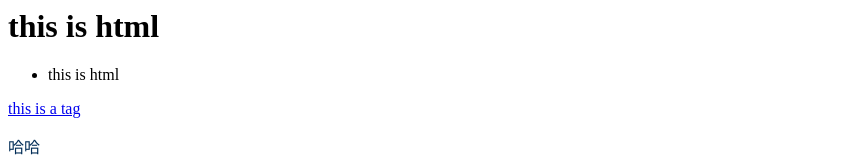
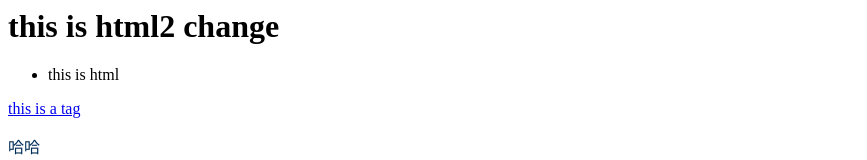
Before and after one commit to zyn-zhaoyanan/zyn-zhaoyanan.github.io, a plain HTML site: page index.html in a window 1280 px wide. Shown: the top 160 px of the page, without its empty margins (0-867 px from the left). Drawn offline with Linux system fonts and the light colour scheme.

Commit message:
chang title

```diff
--- a/index.html
+++ b/index.html
@@ -1,4 +1,4 @@
-<h1>this is html</h1>
+<h1>this is html2 change</h1>
 <ul>
     <li>this is html</li>
 </ul>
```
